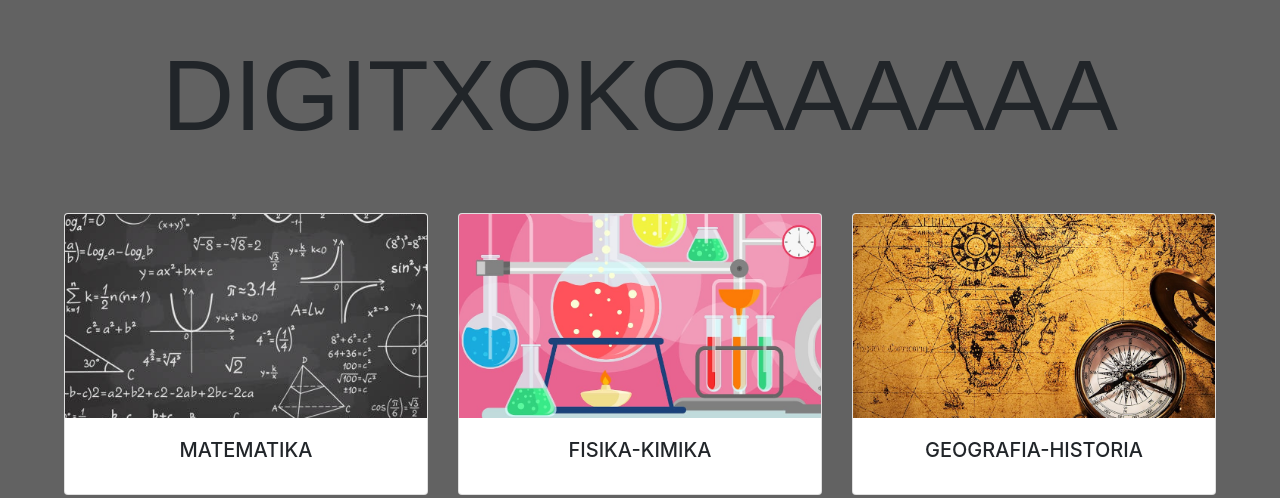
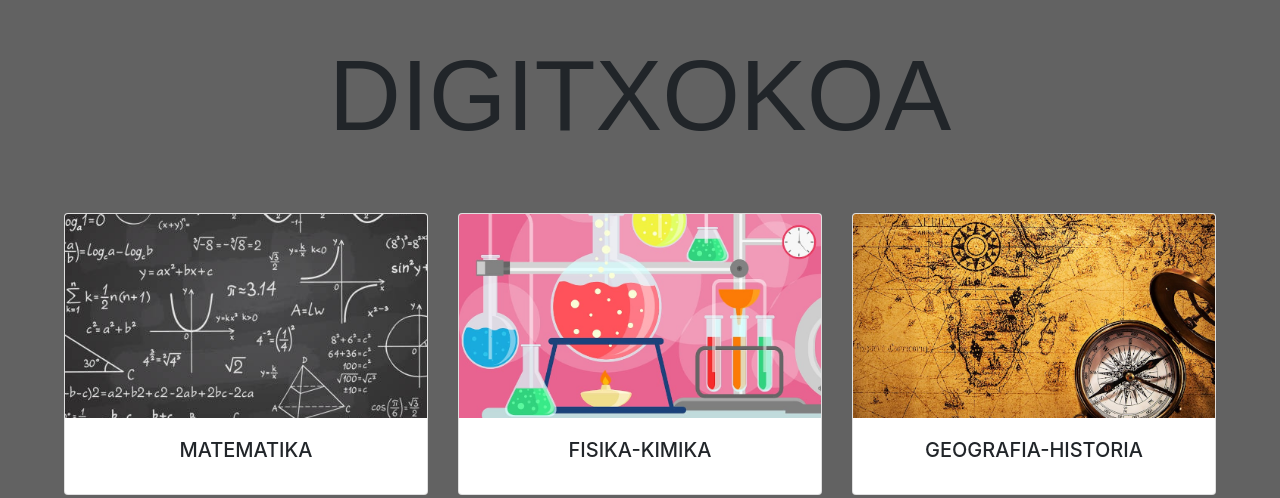
Before and after one commit to liernilekeitiobhi/digitxokoa, a plain HTML site: page index.html in a window 1280 px wide. Shown: the part 115-613 px from the top of the page. Drawn offline with nearby package versions, Linux system fonts and the light colour scheme.

Commit message:
prueba bi

```diff
--- a/index.html
+++ b/index.html
@@ -12,7 +12,7 @@
 </head>
 <body>
     <div class="titulua">
-        <h1>DIGITXOKOAAAAAA</h1>
+        <h1>DIGITXOKOA</h1>
     </div>
 
     <div class="cont">
```
